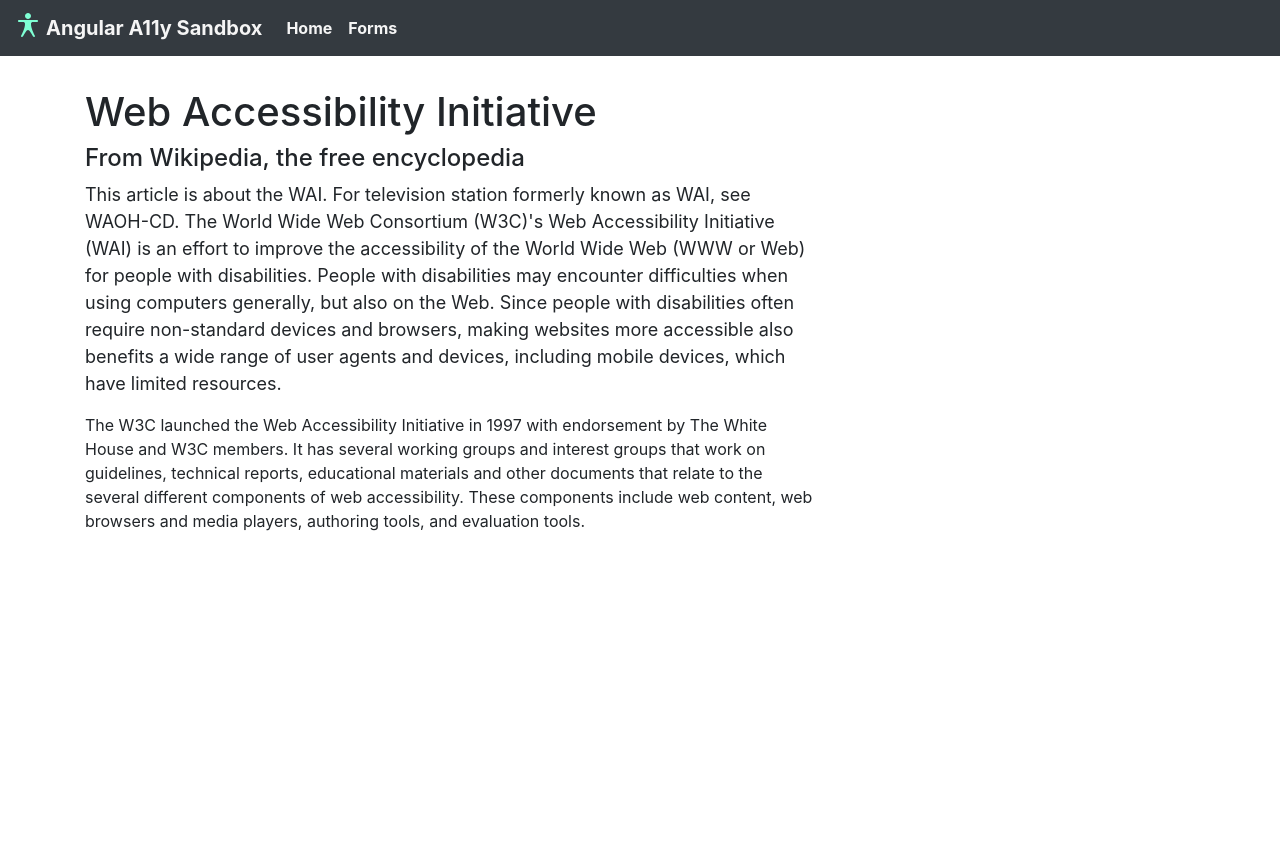
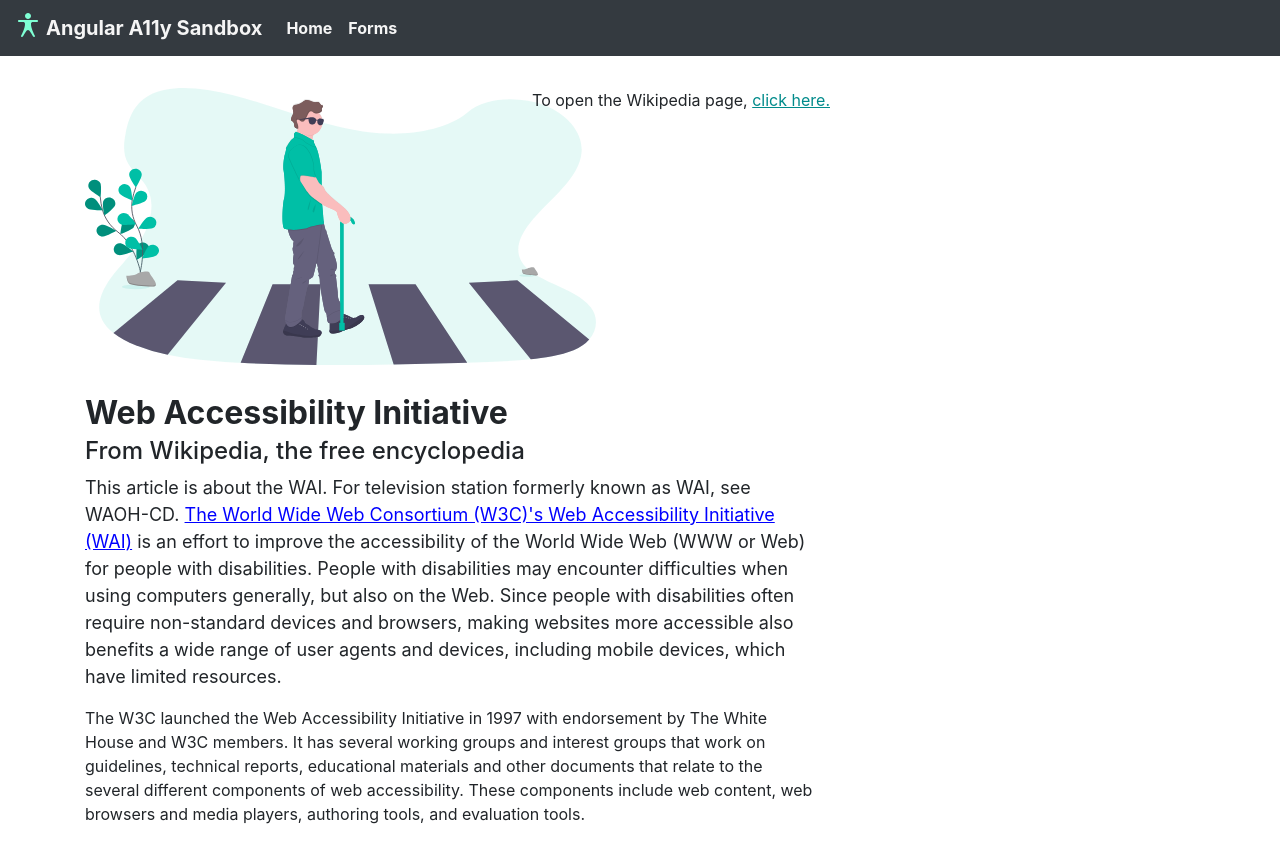
Before and after one commit to mberrisford/ng-a11y-sandbox, an Angular app: page /nightmare in a window 1280 px wide. Before the commit the page ends 800 px from the top, so only its background shows below. Built offline with nearby package versions, Linux system fonts and the light colour scheme.

Commit message:
nightmare added

```diff
--- a/src/app/app-routing.module.ts
+++ b/src/app/app-routing.module.ts
@@ -4,7 +4,7 @@ import { Routes, RouterModule } from '@angular/router';
 import { HomeComponent } from './home/home.component';
 import { NotFoundComponent } from './not-found/not-found.component';
 import { FormsComponent } from './forms/forms.component';
-import { NightmareComponent } from './nightmare/nightmare.component'
+import { NightmareComponent } from './nightmare/nightmare.component';
 
 const routes: Routes = [
   { path: '', redirectTo: 'home', pathMatch: 'full' },
--- a/src/app/nightmare/nightmare.component.css
+++ b/src/app/nightmare/nightmare.component.css
@@ -0,0 +1,15 @@
+.fakeH1 {
+    font-size: xx-large;
+    font-weight: bold;
+}
+
+.wiki-link {
+    position: absolute;
+    top: 0rem;
+    right: 0rem;
+}
+
+.wiki-link a {
+    outline: 0 !important;
+    color: darkcyan;
+}
--- a/src/app/nightmare/nightmare.component.html
+++ b/src/app/nightmare/nightmare.component.html
@@ -1,19 +1,37 @@
-<h1>Web Accessibility Initiative</h1>
+<div role="contentinfo">
+    <img width="70%" src="../../assets/undraw_pedestrian_crossing_l6jv.svg">
+    <br><br>
+    <div class="fakeH1">Web Accessibility Initiative
+    </div>
     <h4>From Wikipedia, the free encyclopedia</h4>
 
     <p>
         This article is about the WAI. For television station formerly known as WAI, see WAOH-CD.
-    The World Wide Web Consortium (W3C)'s Web Accessibility Initiative (WAI) is an effort to improve the accessibility
+        <a href="https://www.w3.org/WAI/"> The World Wide Web Consortium (W3C)'s Web Accessibility Initiative (WAI)</a>
+        is an effort to improve the
+        accessibility
         of
-    the World Wide Web (WWW or Web) for people with disabilities. People with disabilities may encounter difficulties
+        the World Wide Web (WWW or Web) for people with disabilities. People with disabilities may encounter
+        difficulties
         when
-    using computers generally, but also on the Web. Since people with disabilities often require non-standard devices
+        using computers generally, but also on the Web. Since people with disabilities often require non-standard
+        devices
         and
-    browsers, making websites more accessible also benefits a wide range of user agents and devices, including mobile
+        browsers, making websites more accessible also benefits a wide range of user agents and devices, including
+        mobile
         devices, which have limited resources.
     </p>
+    <span>The W3C launched the Web Accessibility Initiative in 1997 with endorsement by The White House and W3C members.
+        It
+        has several working groups and interest groups that work on guidelines, technical reports, educational materials
+        and
+        other documents that relate to the several different components of web accessibility. These components include
+        web
+        content, web browsers and media players, authoring tools, and evaluation tools.</span>
 
-The W3C launched the Web Accessibility Initiative in 1997 with endorsement by The White House and W3C members. It
-has several working groups and interest groups that work on guidelines, technical reports, educational materials and
-other documents that relate to the several different components of web accessibility. These components include web
-content, web browsers and media players, authoring tools, and evaluation tools.
+    <div class="wiki-link">To open the Wikipedia page, <a
+            href="https://en.wikipedia.org/wiki/Web_Accessibility_Initiative">click
+            here.</a></div>
+
+
+</div>
```
Also changed, not shown: src/assets/undraw_pedestrian_crossing_l6jv.svg (added). Lines whose indentation alone changed are shown as unchanged.
